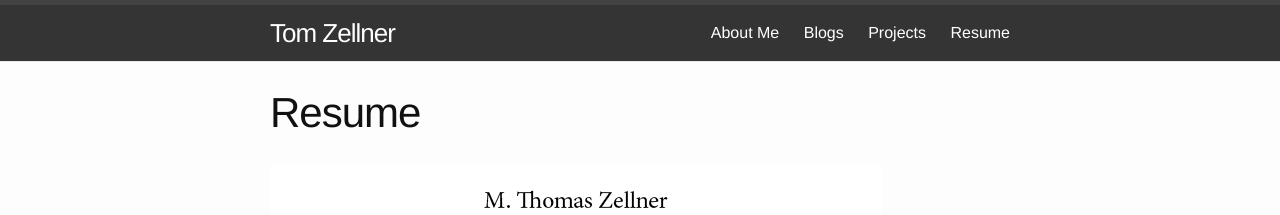
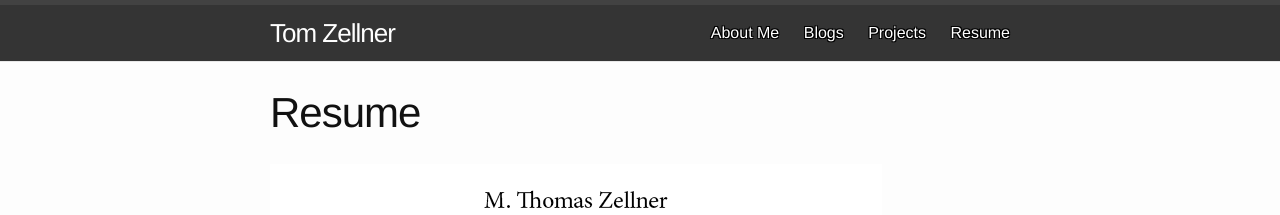
Before and after one commit to tomzellner/tomzellner.github.io, a Jekyll site: the page built from resume.md, in a window 1280 px wide. Shown: the top 215 px of the page. Built offline with Jekyll 4.4.1, drawn with Linux system fonts in a browser that asks for light colours.

Commit message:
added outline on header links

```diff
--- a/css/main.scss
+++ b/css/main.scss
@@ -43,6 +43,14 @@ $on-laptop:        800px;
 }
 
 
+.page-link{
+    text-shadow:
+    -1px -1px 0 #000,
+    1px -1px 0 #000,
+    -1px 1px 0 #000,
+    1px 1px 0 #000;
+}
+
 #selfie {
 
     float: left;
```
